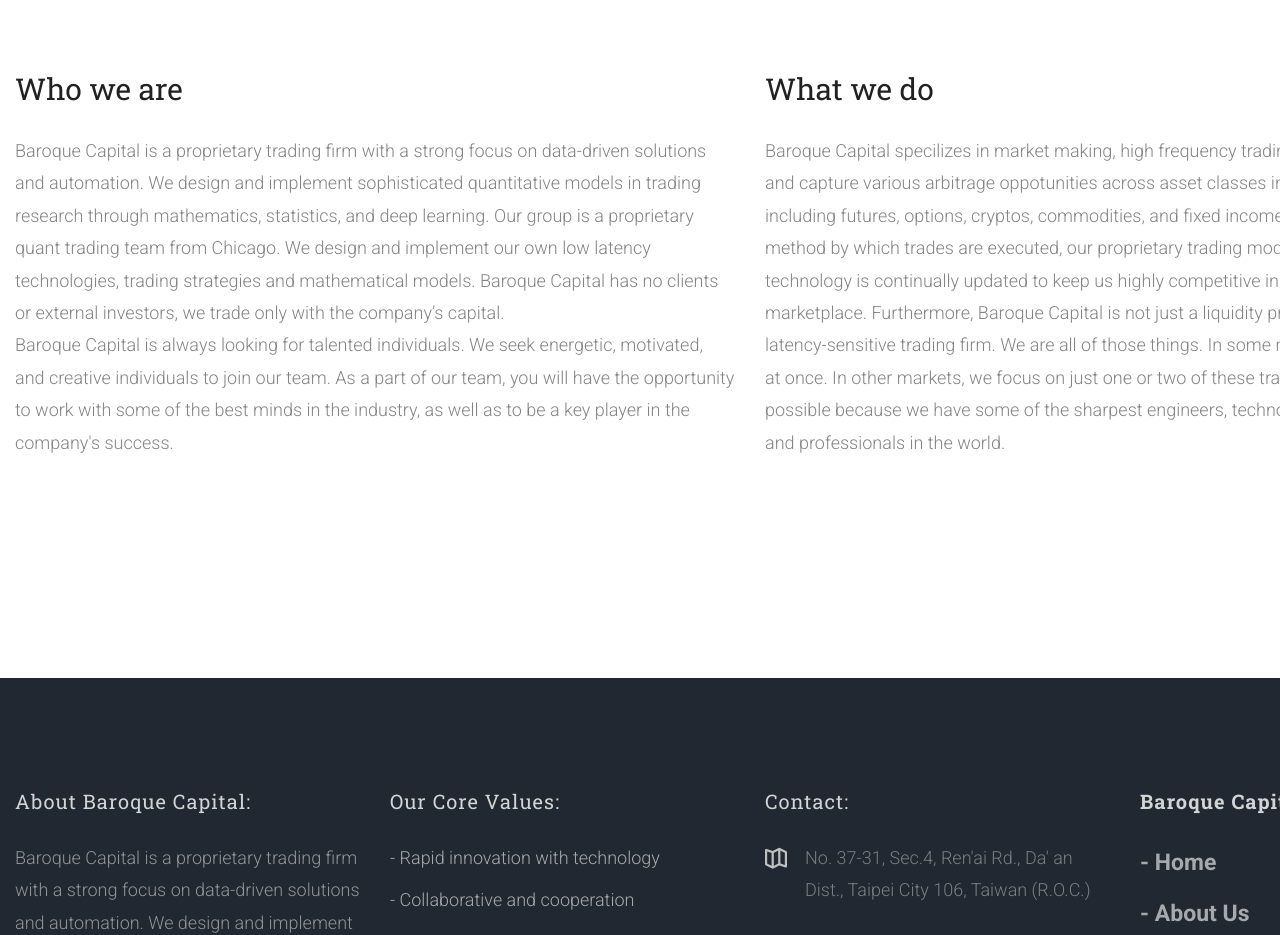
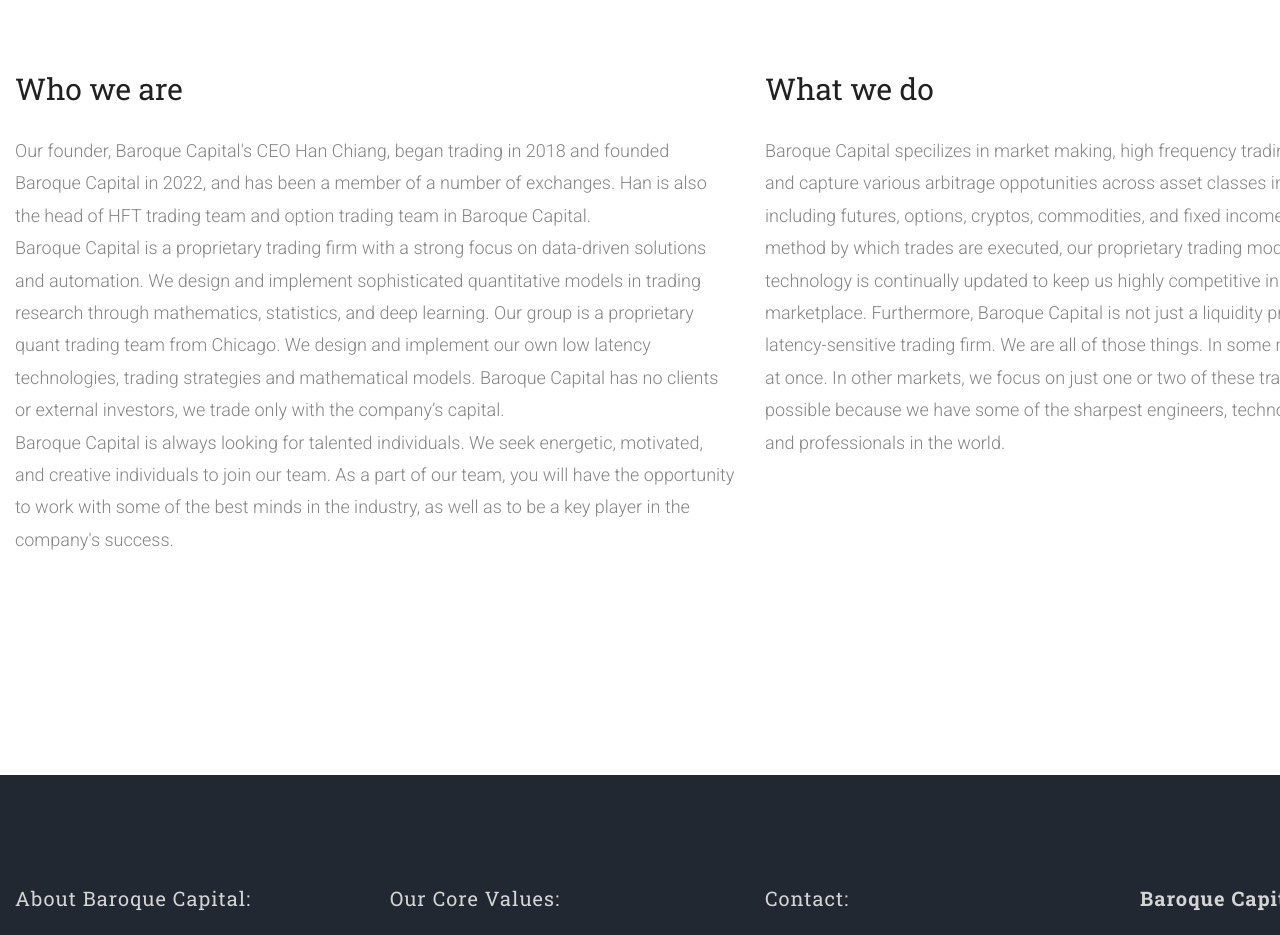
Before and after one commit to ICimprov/ICimprov.github.io, a plain HTML site: page about_us.html in a window 1280 px wide. Shown: the part 840-1775 px from the top of the page. Drawn offline with Linux system fonts and the light colour scheme; files whose address does not match are found by name.

Commit message:
Update about_us.html

```diff
--- a/about_us.html
+++ b/about_us.html
@@ -104,7 +104,7 @@
 				<div class="row about">
 					<div class="col-md-6">
 						<h2>Who we are</h2>
-						<p>Baroque Capital is a proprietary trading firm with a strong focus on data-driven solutions and automation. We design and implement sophisticated quantitative models in trading research through mathematics, statistics, and deep learning. Our group is a proprietary quant trading team from Chicago. We design and implement our own low latency technologies, trading strategies and mathematical models. Baroque Capital has no clients or external investors, we trade only with the company’s capital. <br>Baroque Capital is always looking for talented individuals. We seek energetic, motivated, and creative individuals to join our team. As a part of our team, you will have the opportunity to work with some of the best minds in the industry, as well as to be a key player in the company's success.</p>
+						<p>Our founder, Baroque Capital's CEO Han Chiang, began trading in 2018 and founded Baroque Capital in 2022, and has been a member of a number of exchanges. Han is also the head of HFT trading team and option trading team in Baroque Capital.<br>Baroque Capital is a proprietary trading firm with a strong focus on data-driven solutions and automation. We design and implement sophisticated quantitative models in trading research through mathematics, statistics, and deep learning. Our group is a proprietary quant trading team from Chicago. We design and implement our own low latency technologies, trading strategies and mathematical models. Baroque Capital has no clients or external investors, we trade only with the company’s capital. <br>Baroque Capital is always looking for talented individuals. We seek energetic, motivated, and creative individuals to join our team. As a part of our team, you will have the opportunity to work with some of the best minds in the industry, as well as to be a key player in the company's success.</p>
 					</div>
 					<div class="col-md-6">
 						<h2>What we do</h2>
```
